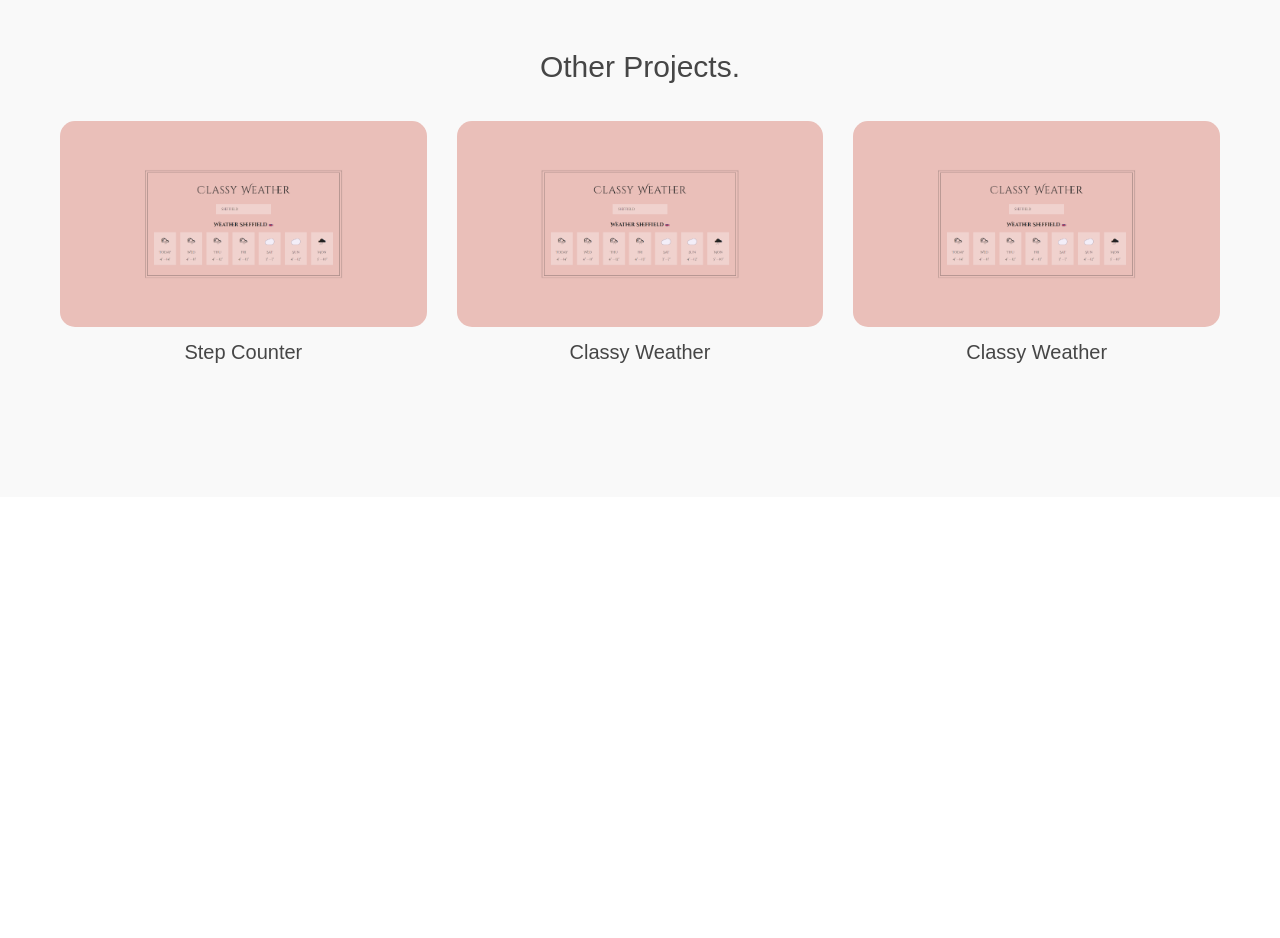
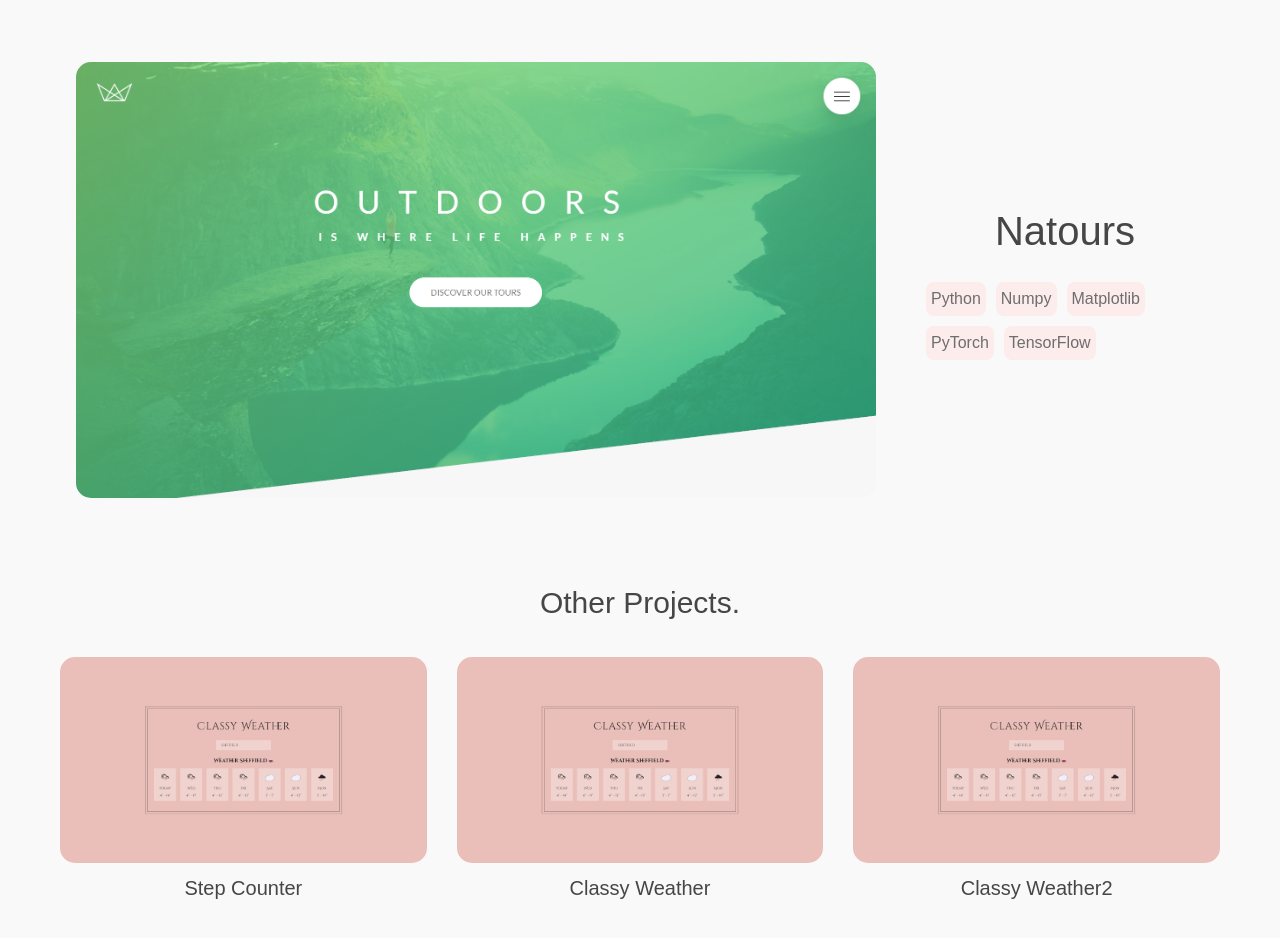
Before and after one commit to JellyYJ/portfolio, a React (Vite) app in the folder portfolio/: page /projects in a window 1280 px wide. Shown: the part 3080-4018 px from the top of the page. Before the commit the page ends 3577 px from the top, so only its background shows below. Built offline with nearby package versions, Linux system fonts and the light colour scheme.

Commit message:
add Natours, and change mini projects detail presentation

```diff
--- a/portfolio/src/assets/data/projectData.json
+++ b/portfolio/src/assets/data/projectData.json
@@ -70,7 +70,7 @@
       "ServiceWorker"
     ],
     "details": "This project is designed for bird lovers to share their spottings of the bird they spotted. The user can post new birding sighings with and without Wi-fi. And all the sightings that have been viewed when the Wifi is availiable are saved in the IndexedDB for offline viewing.",
-    "repo": "",
+    "repo": "https://github.com/JellyYJ/BirdSighting",
     "gifs": [
       {
         "gif": "/src/assets/birdSighting/chat.gif",
@@ -144,19 +144,40 @@
     ]
   },
   {
+    "name": "Natours",
+    "img": "/src/assets/Natours/landing.png",
+    "summary": "",
+    "techStck": ["Python", "Numpy", "Matplotlib", "PyTorch", "TensorFlow"],
+    "repo": "",
+    "details": "",
+    "status": "Ongoing",
+    "gifs": [
+      {
+        "gif": "/src/assets/classyWeather.png",
+        "gifTitle": "Natours",
+        "explanation": "The final best F1-score was 83% using augmentated data with the 1D-RestNet. The results were carefully tested and evlauated."
+      }
+    ]
+  },
+  {
     "name": "Step Counter",
     "img": "/src/assets/classyWeather.png",
-    "link": "/stepCounter",
     "type": "mini",
     "summary": "",
     "techStck": ["Java"],
     "details": "",
-    "repo": ""
+    "repo": "",
+    "gifs": [
+      {
+        "gif": "/src/assets/pizza/search.gif",
+        "gifTitle": "StepCoutner",
+        "explanation": "The final best F1-score was 83% using augmentated data with the 1D-RestNet. The results were carefully tested and evlauated."
+      }
+    ]
   },
   {
     "name": "Classy Weather",
     "img": "/src/assets/classyWeather.png",
-    "link": "/classyWeather",
     "type": "mini",
     "summary": "",
     "techStck": ["Python", "Numpy", "Matplotlib", "PyTorch", "TensorFlow"],
@@ -164,9 +185,8 @@
     "repo": ""
   },
   {
-    "name": "Classy Weather",
+    "name": "Classy Weather2",
     "img": "/src/assets/classyWeather.png",
-    "link": "/classyWeather",
     "type": "mini",
     "summary": "",
     "techStck": ["Python", "Numpy", "Matplotlib", "PyTorch", "TensorFlow"],
--- a/portfolio/src/ui/ProjectMini.jsx
+++ b/portfolio/src/ui/ProjectMini.jsx
@@ -1,13 +1,13 @@
-import React from "react";
+import React, { useState } from "react";
 import { Link } from "react-router-dom";
 import styled from "styled-components";
 import projectsData from "../assets/data/projectData.json";
 import Heading from "./Heading";
+import Popup from "./Popup";
 
 const ProjectMiniContainer = styled.div`
   display: grid;
   grid-template-columns: repeat(3, 1fr);
-  /* grid-template-columns: repeat(auto-fill, minmax(30rem, 1fr)); */
   gap: 3rem;
 
   @media (max-width: 1240px) {
@@ -26,6 +26,7 @@
   width: 100%;
   height: auto;
   border-radius: 1.5rem;
+  cursor: pointer; /* Add cursor pointer for better UX */
 `;
 
 const MiniProjectDetails = styled.div`
@@ -33,23 +34,54 @@
 `;
 
 function ProjectMini() {
+  const [modalOpen, setModalOpen] = useState(false);
+  const [selectedProject, setSelectedProject] = useState(null);
+
   const miniProjects = projectsData.filter(
     (project) => project.type === "mini"
   );
 
+  const openModal = (project) => {
+    setSelectedProject(project);
+    console.log(project.gifs.gifTitle);
+    setModalOpen(true);
+  };
+
+  const closeModal = () => {
+    setSelectedProject(null);
+    setModalOpen(false);
+  };
+
   return (
-    <ProjectMiniContainer>
-      {miniProjects.map((project) => (
-        <Link to={`/projects${project.link}`} key={project.name}>
-          <MiniProjectListItem key={project.name}>
+    <>
+      <ProjectMiniContainer>
+        {miniProjects.map((project) => (
+          <MiniProjectListItem
+            key={project.name}
+            onClick={() => openModal(project)}
+          >
             <MiniProjectImage src={project.img} alt={project.name} />
             <MiniProjectDetails>
               <Heading as="h4">{project.name}</Heading>
             </MiniProjectDetails>
           </MiniProjectListItem>
-        </Link>
-      ))}
-    </ProjectMiniContainer>
+        ))}
+      </ProjectMiniContainer>
+
+      <Popup isOpen={modalOpen} onClose={closeModal}>
+        {selectedProject && (
+          <>
+            <Heading as="h2">{selectedProject.name}</Heading>
+            {selectedProject.gifs && selectedProject.gifs.length > 0 && (
+              <img
+                src={selectedProject.gifs[0].gif}
+                alt={selectedProject.name}
+              />
+            )}
+          </>
+        )}
+      </Popup>
+    </>
   );
 }
 
```
Also changed, not shown: portfolio/src/assets/Natours/landing.png (added).
